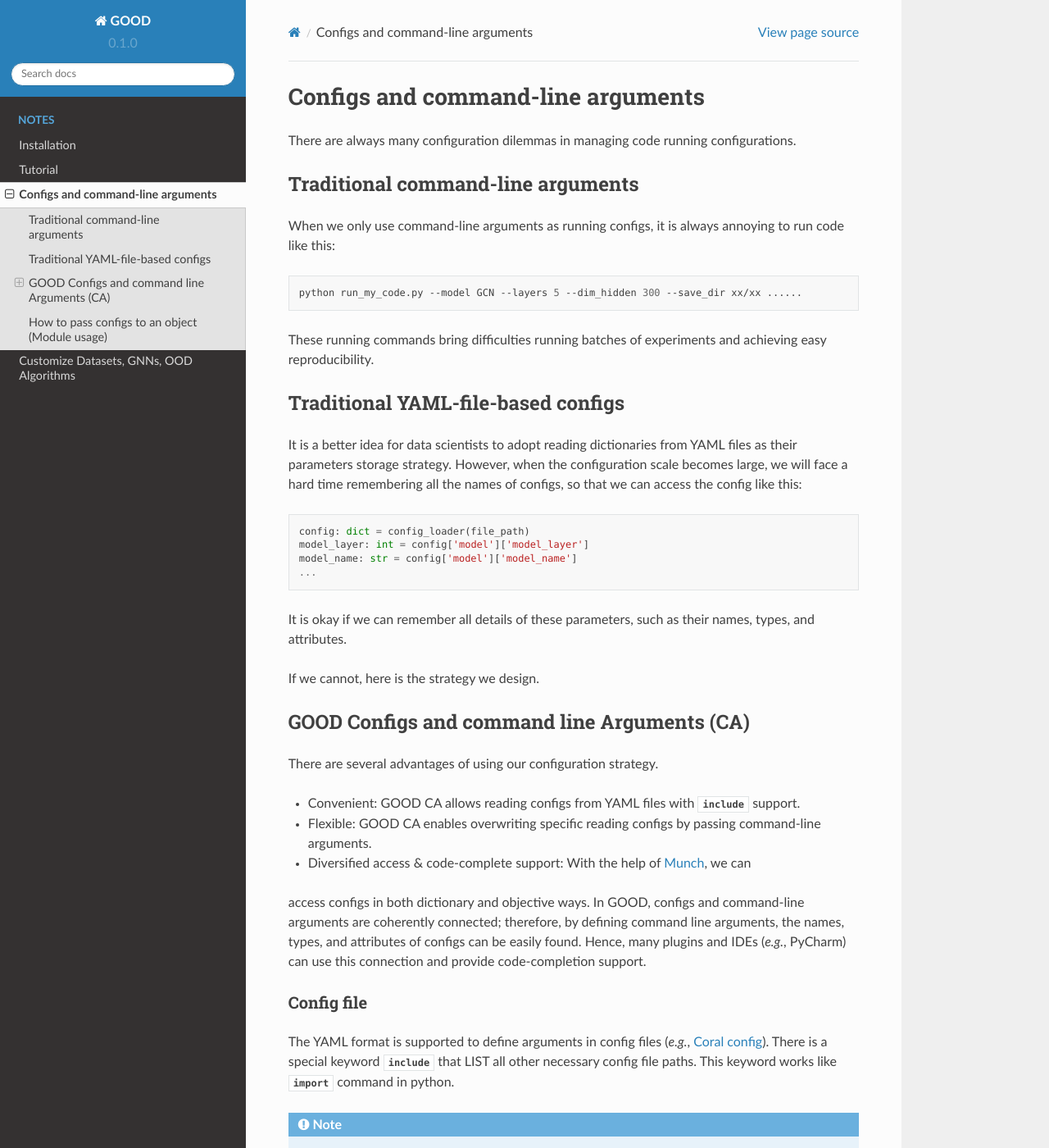
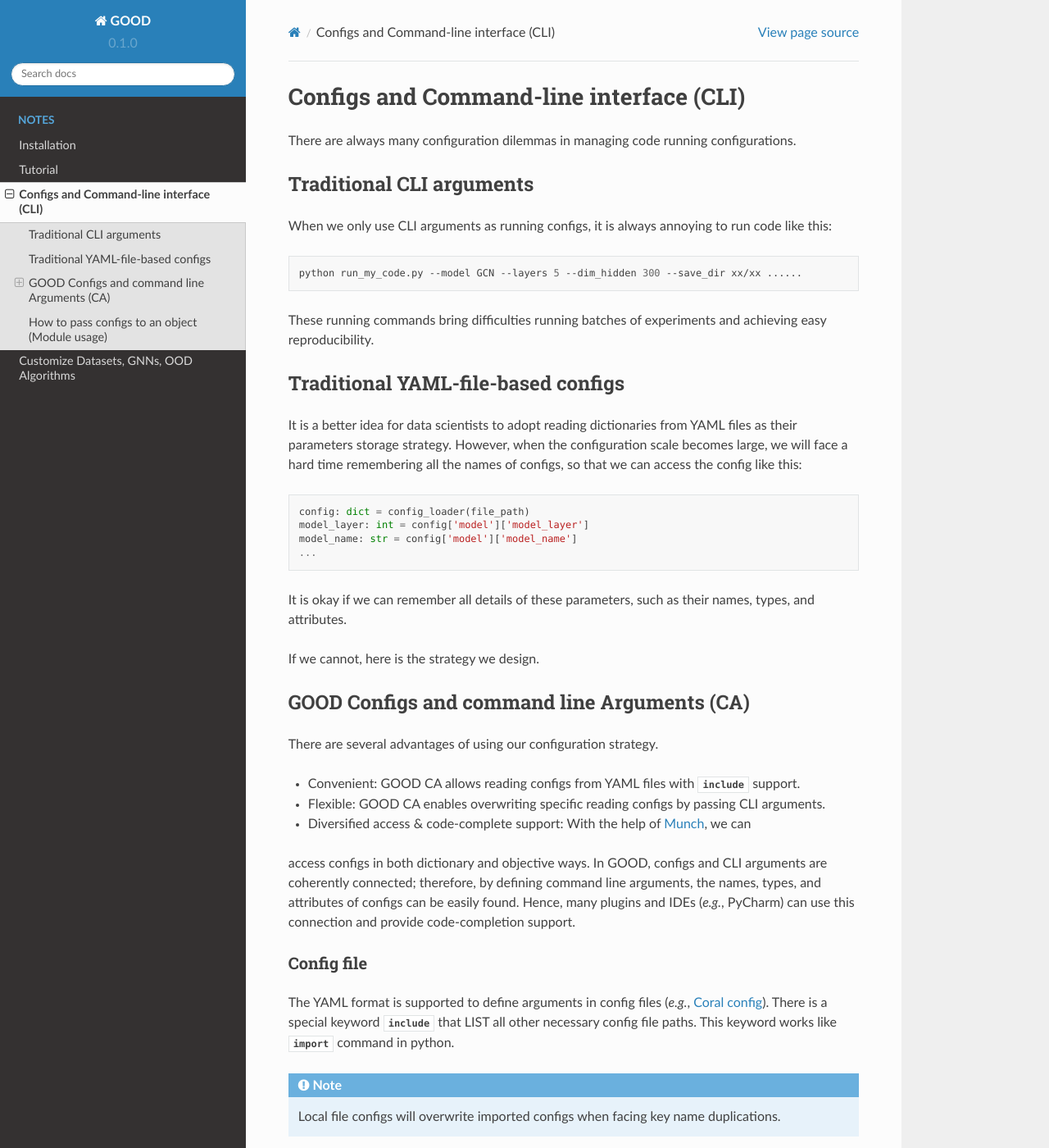
Before and after one commit to divelab/GOOD, a Sphinx documentation site: the page built from docs/source/configs.rst, in a window 1280 px wide and 1400 px high. Shown: the whole window at 82% size. Built offline with Sphinx 7.4.7 and the Read the Docs theme 2.0.0, drawn with Linux system fonts in a browser that asks for light colours; some of the changed text lies outside the part shown.

Commit message:
docs [skip ci]

```diff
--- a/docs/source/configs.rst
+++ b/docs/source/configs.rst
@@ -1,12 +1,12 @@
-Configs and command-line arguments
+Configs and Command-line interface (CLI)
 ============================================
 
 There are always many configuration dilemmas in managing code running configurations.
 
-Traditional command-line arguments
+Traditional CLI arguments
 ------------------------------------
 
-When we only use command-line arguments as running configs, it is always annoying to run code like this:
+When we only use CLI arguments as running configs, it is always annoying to run code like this:
 
 .. code-block:: shell
 
@@ -38,9 +38,9 @@ GOOD Configs and command line Arguments (CA)
 There are several advantages of using our configuration strategy.
 
 - Convenient: GOOD CA allows reading configs from YAML files with :obj:`include` support.
-- Flexible: GOOD CA enables overwriting specific reading configs by passing command-line arguments.
+- Flexible: GOOD CA enables overwriting specific reading configs by passing CLI arguments.
 - Diversified access & code-complete support: With the help of `Munch <https://github.com/Infinidat/munch>`_, we can
-access configs in both dictionary and objective ways. In GOOD, configs and command-line arguments are coherently connected;
+access configs in both dictionary and objective ways. In GOOD, configs and CLI arguments are coherently connected;
 therefore, by defining command line arguments, the names, types, and attributes of configs can be easily found. Hence,
 many plugins and IDEs (*e.g.*, PyCharm) can use this connection and provide code-completion support.
 
@@ -91,14 +91,14 @@ Given the config structure shown above, there are two ways to access it:
    # object
    model_name = config.model.model_name
 
-Command-line arguments
+CLI arguments
 ^^^^^^^^^^^^^^^^^^^^^^^^^
 
-Command-line arguments play a totally different role compared to config files. It provides config file choosing,
+CLI arguments play a totally different role compared to config files. It provides config file choosing,
 arguments overwriting, and code hints for code-complete. In GOOD, we adopt `typed-argument-parser <https://github.com/swansonk14/typed-argument-parser#loading-from-configuration-files>`_
-to organize and parse command-line arguments.
+to organize and parse CLI arguments.
 
-Arguments passed as command-line arguments will overwrite arguments in config files. For example:
+Arguments passed as CLI arguments will overwrite arguments in config files. For example:
 
 .. code-block:: shell
 
@@ -108,7 +108,7 @@ This command will overwrite the config's :obj:`gpu_idx` argument to 1, which imp
 
 **Command line argument structure**
 
-As config code hints, the command-line argument structure has a corresponding one-to-one relationship with the config structure.
+As config code hints, the CLI argument structure has a corresponding one-to-one relationship with the config structure.
 
 .. code-block:: python
 
```
